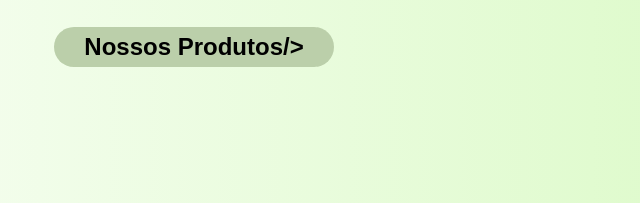
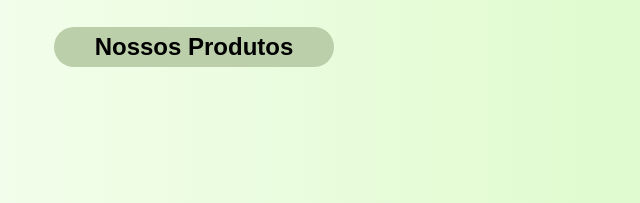
Before and after one commit to fcosta-dev/siteresponsivo, a plain HTML site: page index.html in a window 1280 px wide. Shown: the part 1530-1733 px from the top of the page, 446-1086 px from the left. Drawn offline with Linux system fonts and the light colour scheme.

```diff
--- a/index.html
+++ b/index.html
@@ -95,7 +95,7 @@
           <div id="cabelo"><img src="assets/images/cabelo.jpg" alt="produto para o cabelo"><p>Cabelo</p></div>
         </div>
         <div class="btn-index-produtos">
-          <a href="produtos.html">Nossos Produtos/>
+          <a href="produtos.html">Nossos Produtos
         </div>
       </section>
     </main>
```
